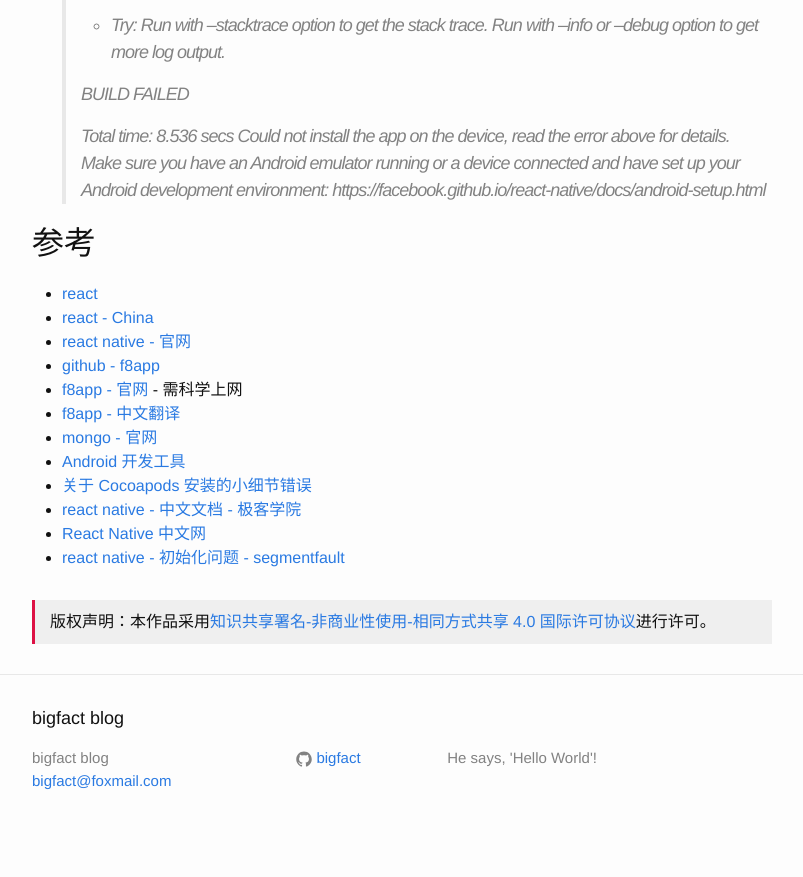
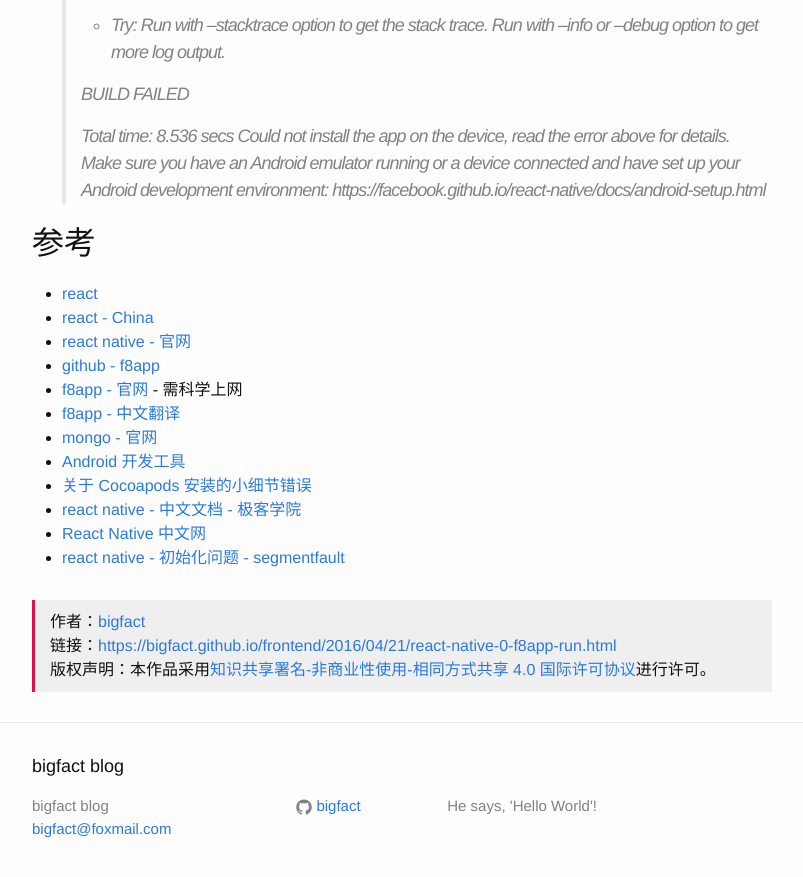
Before and after one commit to bigfact/bigfact.github.io, a Jekyll site: the page built from _posts/201604/2016-04-21-react-native-0-f8app-run.md, in a window 1280 px wide and 900 px high, scrolled down 2165 px. Shown: the top 877 px of the window, without its empty margins (238-1041 px from the left). Built offline with Jekyll 4.4.1, drawn with Linux system fonts in a browser that asks for light colours; comment, search, counter and statistics services are not loaded; before the commit the page ends 3017 px from its top, so only the background shows below that.

Commit message:
improvement(layout): 模板添加作者和链接字段

```diff
--- a/_layouts/post.html
+++ b/_layouts/post.html
@@ -21,6 +21,8 @@
     </div>
 
     <div class="license-box">
+        <div>作者：<a href="https://github.com/{{ site.github_username }}">{{ site.github_username }}</a></div>
+        <div>链接：<a href="https://bigfact.github.io{{ page.url }}">https://bigfact.github.io{{ page.url }}</a></div>
         <div>版权声明：本作品采用<a rel="license" href="http://creativecommons.org/licenses/by-nc-sa/4.0/">知识共享署名-非商业性使用-相同方式共享 4.0 国际许可协议</a>进行许可。</div>
     </div>
 </article>
```
